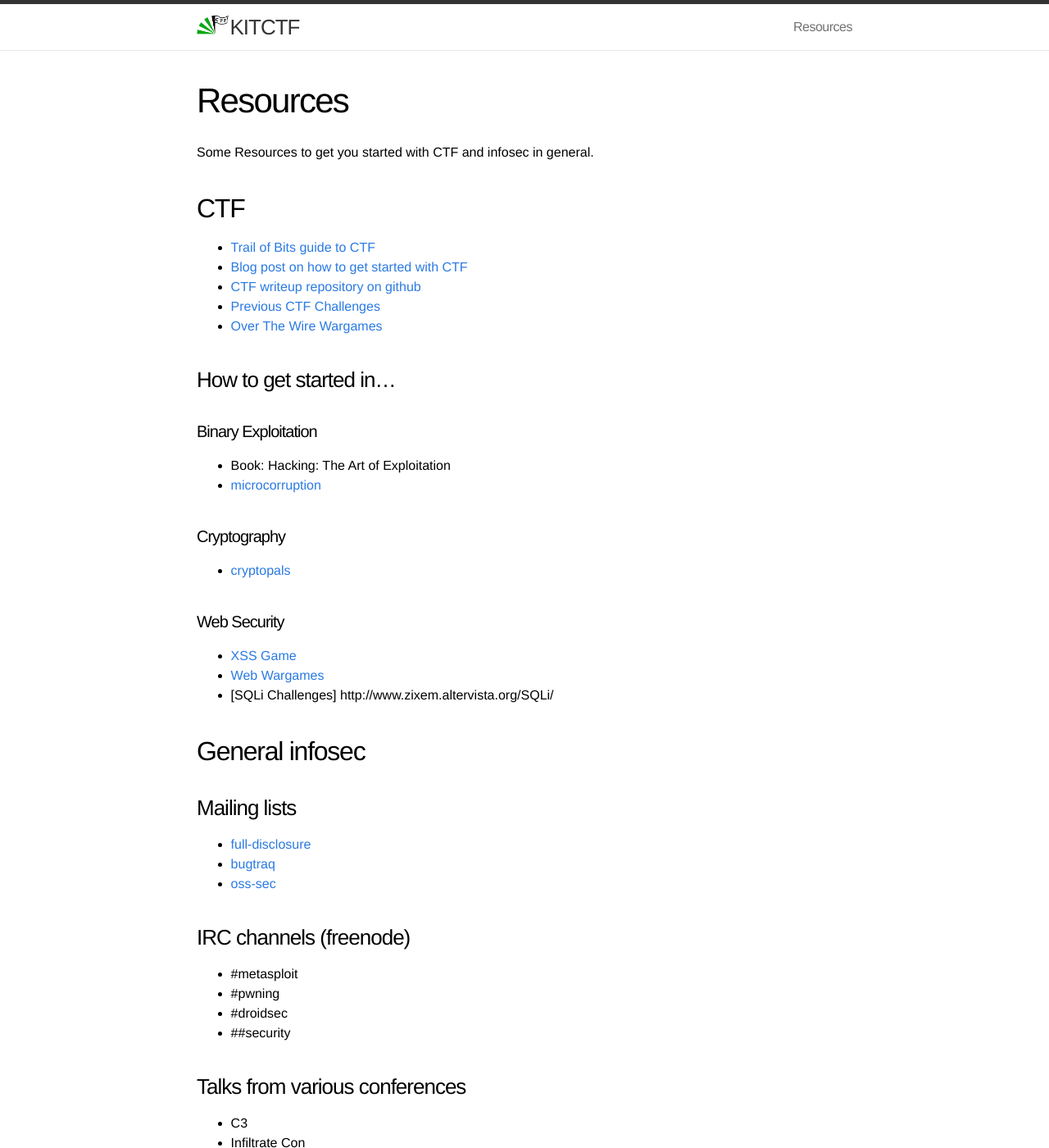
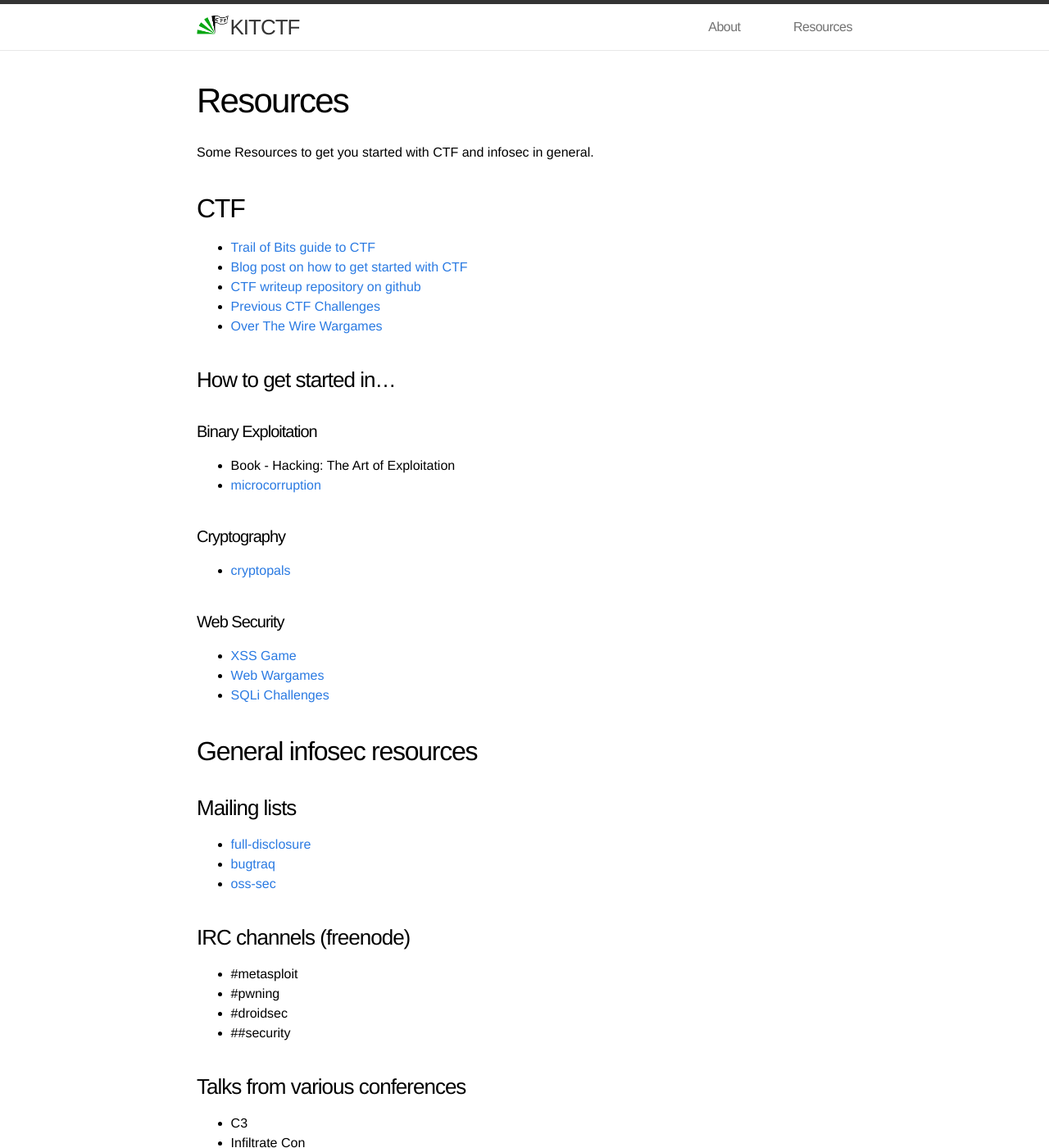
Before and after one commit to kitctf/www, a Jekyll site: the page built from resources.md, in a window 1280 px wide and 1400 px high. Shown: the whole window at 82% size. Built offline with Jekyll 4.4.1, drawn with Linux system fonts in a browser that asks for light colours; some of the changed text lies outside the part shown.

Commit message:
Added about page. Needs improvement

```diff
--- a/resources.md
+++ b/resources.md
@@ -31,11 +31,10 @@ Some Resources to get you started with CTF and infosec in general.
 
 - [XSS Game](https://xss-game.appspot.com/)
 - [Web Wargames](http://overthewire.org/wargames/natas/)
-- [SQLi Challenges] http://www.zixem.altervista.org/SQLi/
+- [SQLi Challenges](http://www.zixem.altervista.org/SQLi/)
 
 
-
-## General infosec
+## General infosec resources
 
 ### Mailing lists
 - [full-disclosure](http://seclists.org/fulldisclosure/)
```
Also changed, not shown: other parts of resources.md (+2 -2 lines), about.md (added, +12 -0 lines).
